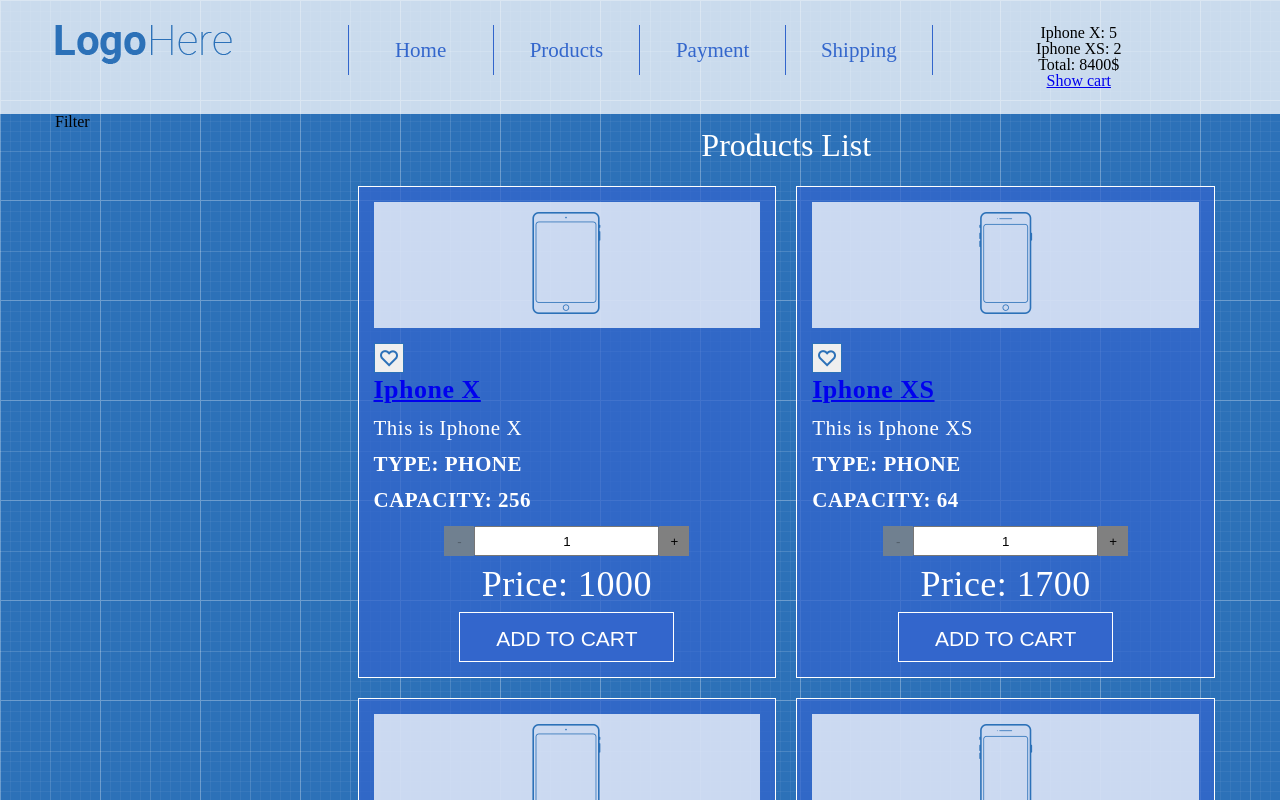
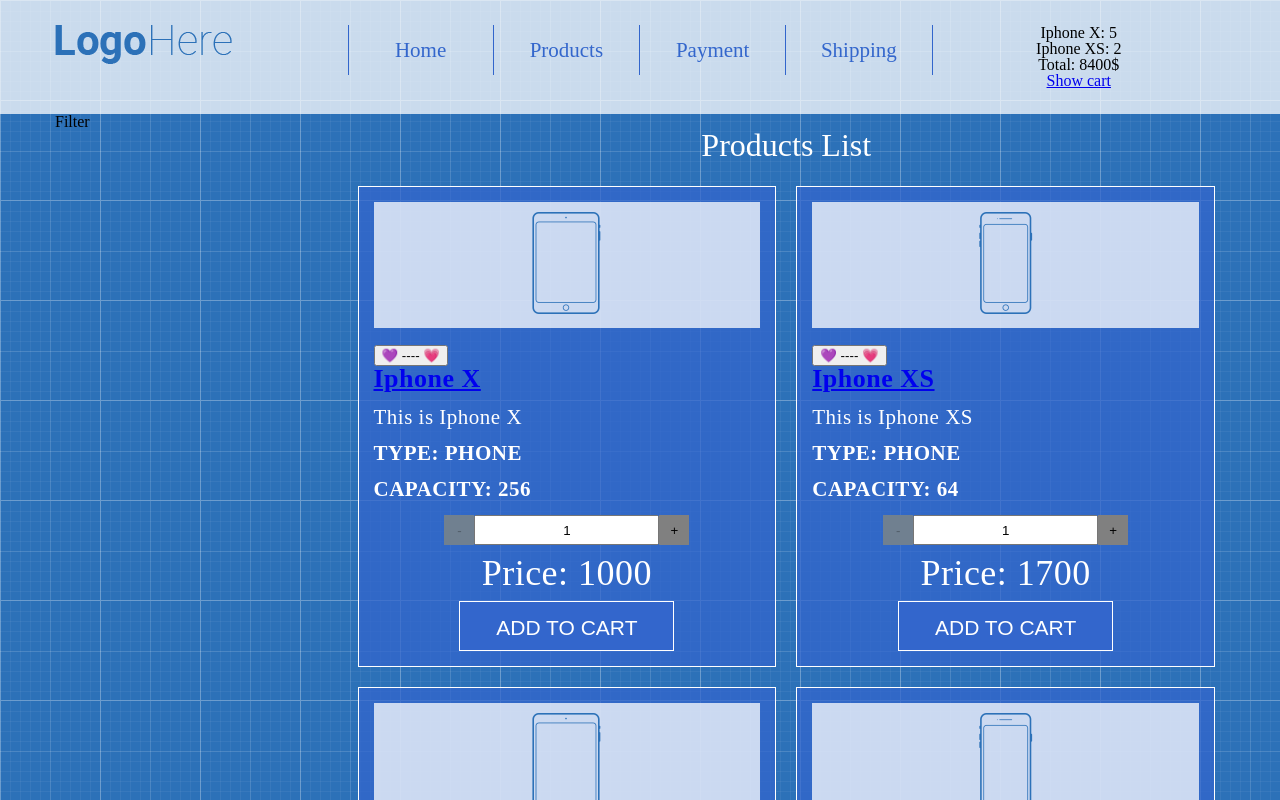
Before and after one commit to dimonkatri4/shop-project, a React (Create React App) app: page / in a window 1280 px wide. Shown: the top 800 px of the page. Built offline with nearby package versions, Linux system fonts and the light colour scheme.

Commit message:
створили сховище productLikeReducer

```diff
--- a/package.json
+++ b/package.json
@@ -11,8 +11,10 @@
     "prop-types": "^15.7.2",
     "react": "^16.12.0",
     "react-dom": "^16.12.0",
+    "react-redux": "^7.1.3",
     "react-router-dom": "^5.1.2",
-    "react-scripts": "3.3.0"
+    "react-scripts": "3.3.0",
+    "redux": "^4.0.5"
   },
   "scripts": {
     "start": "react-scripts start",
--- a/src/App/App.js
+++ b/src/App/App.js
@@ -14,23 +14,10 @@
 	productInCart: {
 		1:5,
 		2:2,
-	},
-	btnLike: {
-		1:true,
-		2:false
 	}
 }
 
 productId = keys(this.state.productInCart);
-
-changeButtonLike = (productId) => {
-	this.setState((prevState)=>({
-		btnLike: {
-			...prevState.btnLike,
-			[productId]: !(prevState.btnLike[productId])
-		}
-	}))
-}
 
 addProductToCart = (productId, count) => {
 	this.setState((prevState)=>({
@@ -68,7 +55,6 @@
 				productInCart= {this.state.productInCart}
 				removeProductFromCart = {this.removeProductFromCart}
 				changeProductCount = {this.changeProductCount}
-				changeButtonLike = {this.changeButtonLike}
 			/>
 			<Footer/>
 
--- a/src/App/Main/Main.js
+++ b/src/App/Main/Main.js
@@ -10,8 +10,7 @@
 			addProductToCart,
 			productInCart,
 			removeProductFromCart,
-			changeProductCount,
-			changeButtonLike,
+			changeProductCount
 		}) => {
 	return (
 			<main className="main">
@@ -24,7 +23,6 @@
 							<Route exact path="/" render={()=>(
 								<ProductsList
 									addProductToCart = {addProductToCart}
-									changeButtonLike = {changeButtonLike}
 									/>
 							)} />
 							<Route path="/cart" render={()=>(
--- a/src/App/Main/Products/ProductListItem.js
+++ b/src/App/Main/Products/ProductListItem.js
@@ -31,15 +31,14 @@
             price,
             image,
             addProductToCart,
-            changeButtonLike
         } = this.props;
         return(
             <div className="product-list-item">
                 <div className="product-image">
                     <img src={image} alt={name} title={name}/>
                 </div>
-                <button className="btn_like" onClick={()=>changeButtonLike(id)}>
-                    <div className={changeButtonLike ? 'like-btn' : 'liked' }></div>
+                <button>
+                    <span>&#128156;</span> ---- <span>&#128151;</span>
                 </button>
                 <div className="product-title">
                     <Link to={`/products/${id}`}>{name}</Link>
--- a/src/App/Main/Products/ProductsList.js
+++ b/src/App/Main/Products/ProductsList.js
@@ -4,7 +4,6 @@
 
 const ProductsList = ({
             addProductToCart,
-            changeButtonLike,
         }) => {
 
     return (
@@ -33,7 +32,6 @@
                                 image = {image}
                                 addProductToCart = {addProductToCart}
                                 id = {id}
-                                changeButtonLike = {changeButtonLike}
                             />
                         </div>
                     ))
```
Also changed, not shown: src/store/productLikeReducer.js (added), 1 other file (tests, documents, lock files or other folders).
